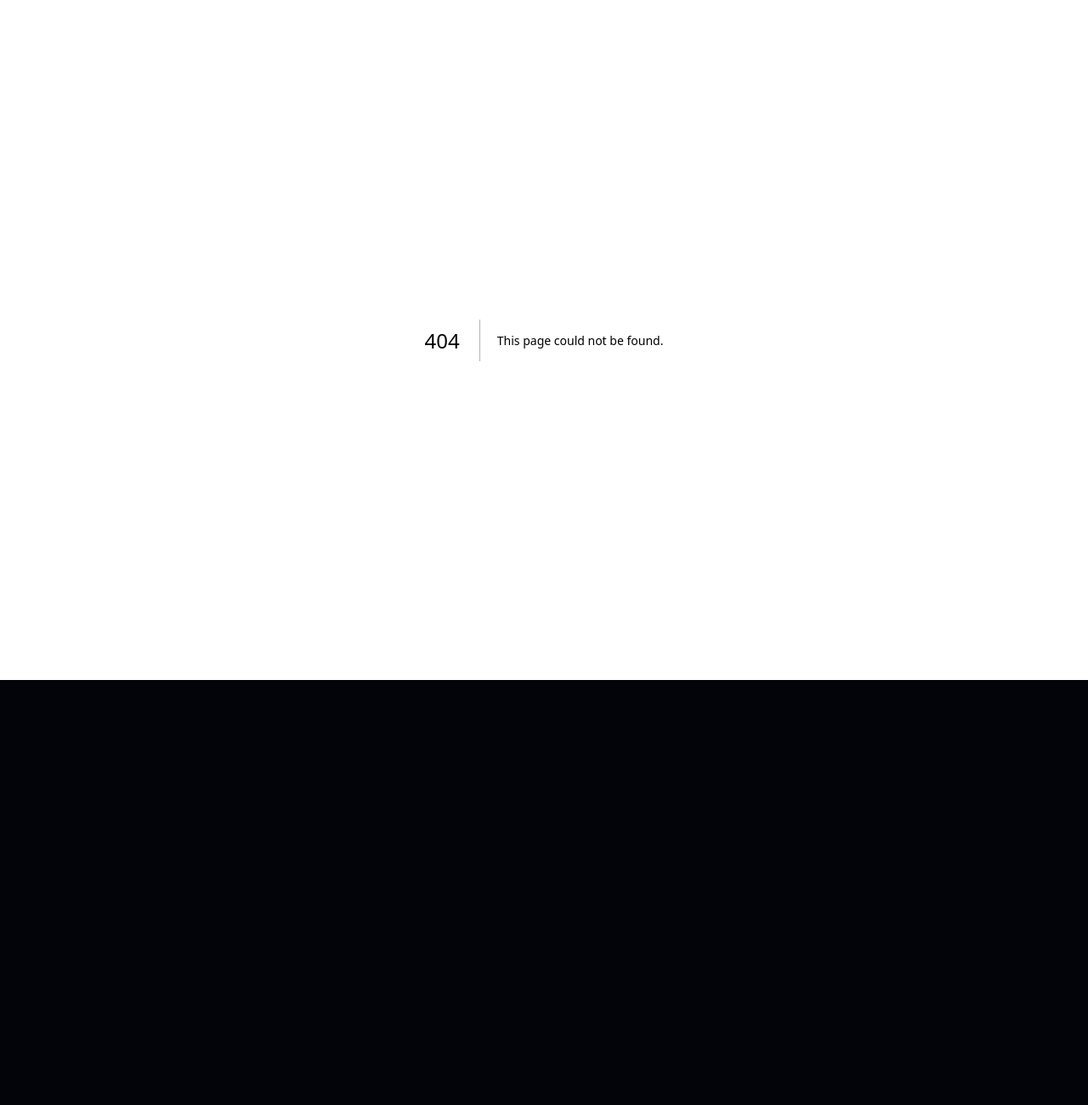
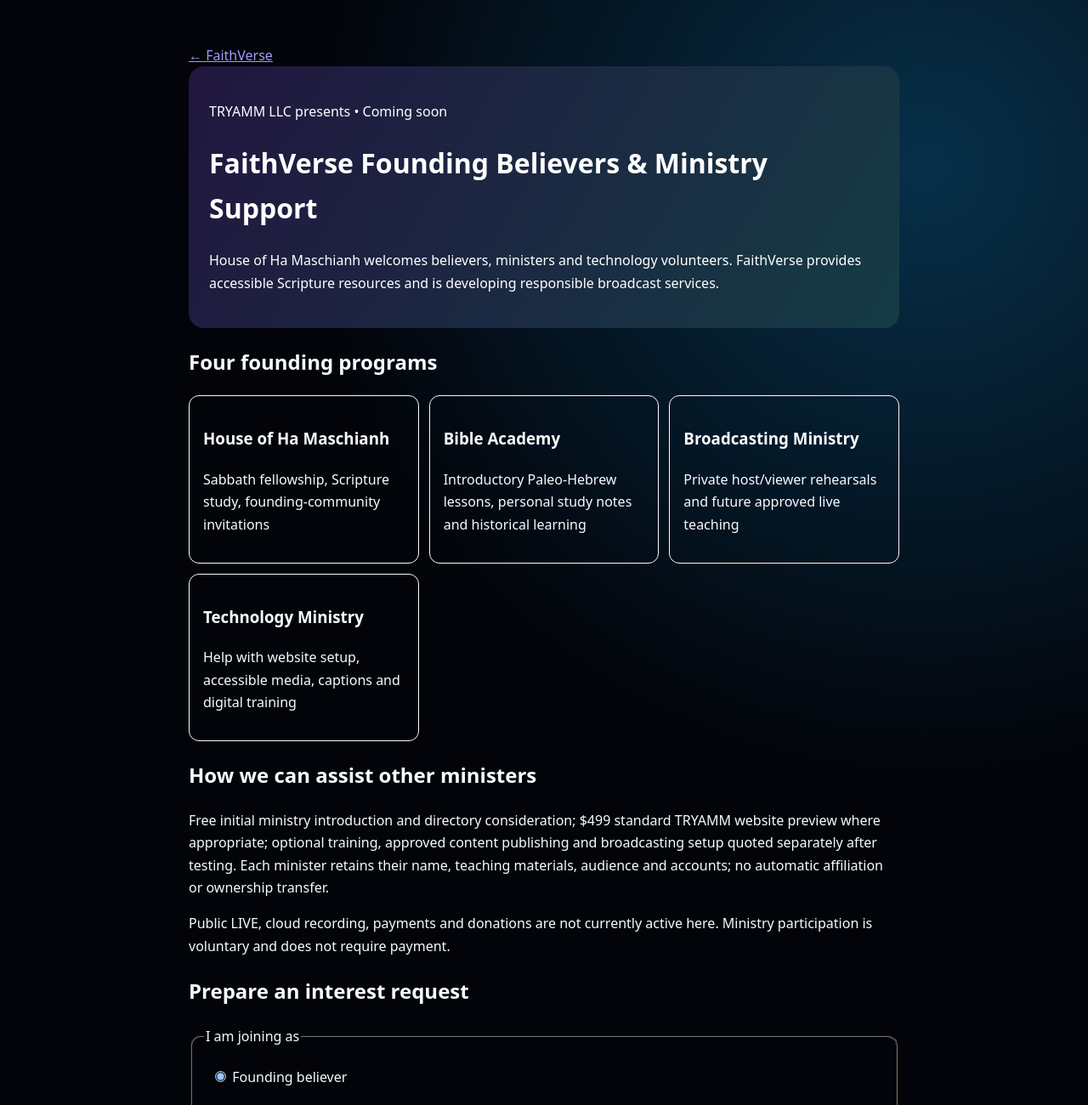
Before and after one commit to jgoldie1/amm-platform, a Next.js app: page /faithverse/founding-community in a window 1280 px wide. Before the commit this address had no page. Shown: the top 1300 px of the page at 85% size. Before the commit the page ends 800 px from the top, so only its background shows below. Built offline with nearby package versions, Linux system fonts and the light colour scheme.

Commit message:
Add founding believers and minister-support onboarding page

```diff
--- /dev/null
+++ b/app/faithverse/founding-community/page.tsx
@@ -0,0 +1,35 @@
+'use client';
+import {useState} from 'react';
+type Path='believer'|'minister'|'volunteer';
+const programs=[
+ ['House of Ha Maschianh','Sabbath fellowship, Scripture study, founding-community invitations'],
+ ['Bible Academy','Introductory Paleo-Hebrew lessons, personal study notes and historical learning'],
+ ['Broadcasting Ministry','Private host/viewer rehearsals and future approved live teaching'],
+ ['Technology Ministry','Help with website setup, accessible media, captions and digital training']
+];
+export default function FoundingCommunity(){
+ const [path,setPath]=useState<Path>('believer');const [name,setName]=useState('');const [contact,setContact]=useState('');const [ministry,setMinistry]=useState('');const [need,setNeed]=useState('');const [draft,setDraft]=useState('');const [status,setStatus]=useState('');
+ function prepare(){if(!name.trim()||!/^\S+@\S+\.\S+$/.test(contact)){setStatus('Enter your name and a valid email address.');return;}const msg=['FaithVerse founding community — '+path,'Name: '+name.trim().slice(0,100),'Email: '+contact.trim().slice(0,180),path==='minister'?'Ministry: '+ministry.trim().slice(0,120):'', 'Interest: '+need.trim().slice(0,600),'Please contact me about approved opportunities and next steps. This form did not submit or create an account.'].filter(Boolean).join('\n');setDraft(msg);setStatus('Request prepared. Copy it and send it through a verified TRYAMM contact channel. No data was transmitted.');}
+ return <main style={{maxWidth:940,margin:'auto',padding:'clamp(20px,5vw,52px)',fontFamily:'system-ui',lineHeight:1.65}}>
+ <a href="/faithverse">← FaithVerse</a><header style={{padding:24,borderRadius:18,background:'linear-gradient(120deg,#21163f,#153c45)',color:'white'}}>
+ <p>TRYAMM LLC presents • Coming soon</p><h1>FaithVerse Founding Believers &amp; Ministry Support</h1>
+ <p>House of Ha Maschianh welcomes believers, ministers and technology volunteers. FaithVerse provides accessible Scripture resources and is developing responsible broadcast services.</p></header>
+ <h2>Four founding programs</h2><div style={{display:'grid',gridTemplateColumns:'repeat(auto-fit,minmax(210px,1fr))',gap:12}}>
+ {programs.map(([n,d])=><section key={n} style={{border:'1px solid currentColor',borderRadius:12,padding:16}}><h3>{n}</h3><p>{d}</p></section>)}</div>
+ <h2>How we can assist other ministers</h2><p>Free initial ministry introduction and directory consideration; $499 standard TRYAMM website preview where appropriate; optional training, approved content publishing and broadcasting setup quoted separately after testing. Each minister retains their name, teaching materials, audience and accounts; no automatic affiliation or ownership transfer.</p>
+ <p>Public LIVE, cloud recording, payments and donations are not currently active here. Ministry participation is voluntary and does not require payment.</p>
+ <h2>Prepare an interest request</h2>
+ <form onSubmit={e=>{e.preventDefault();prepare()}}>
+ <fieldset style={{padding:14,borderRadius:12}}><legend>I am joining as</legend>
+ {([['believer','Founding believer'],['minister','Minister requesting support'],['volunteer','Technology or ministry volunteer']] as const).map(([value,label])=><label key={value} style={{display:'block',padding:8}}><input type="radio" checked={path===value} onChange={()=>{setPath(value);setDraft('')}}/> {label}</label>)}</fieldset>
+ <label style={{display:'block',marginTop:12}}>Name <input required value={name} maxLength={100} onChange={e=>setName(e.target.value)} style={{display:'block',width:'100%',minHeight:48}}/></label>
+ <label style={{display:'block',marginTop:12}}>Email <input required type="email" value={contact} maxLength={180} onChange={e=>setContact(e.target.value)} style={{display:'block',width:'100%',minHeight:48}}/></label>
+ {path==='minister'&&<label style={{display:'block',marginTop:12}}>Ministry name (optional) <input value={ministry} maxLength={120} onChange={e=>setMinistry(e.target.value)} style={{display:'block',width:'100%',minHeight:48}}/></label>}
+ <label style={{display:'block',marginTop:12}}>What would you like help with? (optional) <textarea value={need} maxLength={600} rows={4} onChange={e=>setNeed(e.target.value)} style={{display:'block',width:'100%'}}/></label>
+ <button type="submit" style={{padding:'14px 20px',minHeight:52,marginTop:14}}>Prepare request</button>
+ </form>
+ <p role="status" aria-live="polite">{status}</p>
+ {draft&&<section><h3>Your request — copy to send</h3><textarea aria-label="Prepared ministry request" readOnly value={draft} rows={9} style={{width:'100%'}}/><p>Only send this message to an independently verified official TRYAMM contact. We do not collect it through this page.</p></section>}
+ <h2>Our commitments</h2><p>No pay-to-join requirement, no promises of tax-deductible contributions, accessible 2D learning, appropriate moderation, rights-cleared content, ministry-owned accounts, and no unlicensed security or law-enforcement claims.</p>
+ </main>;
+}
```
